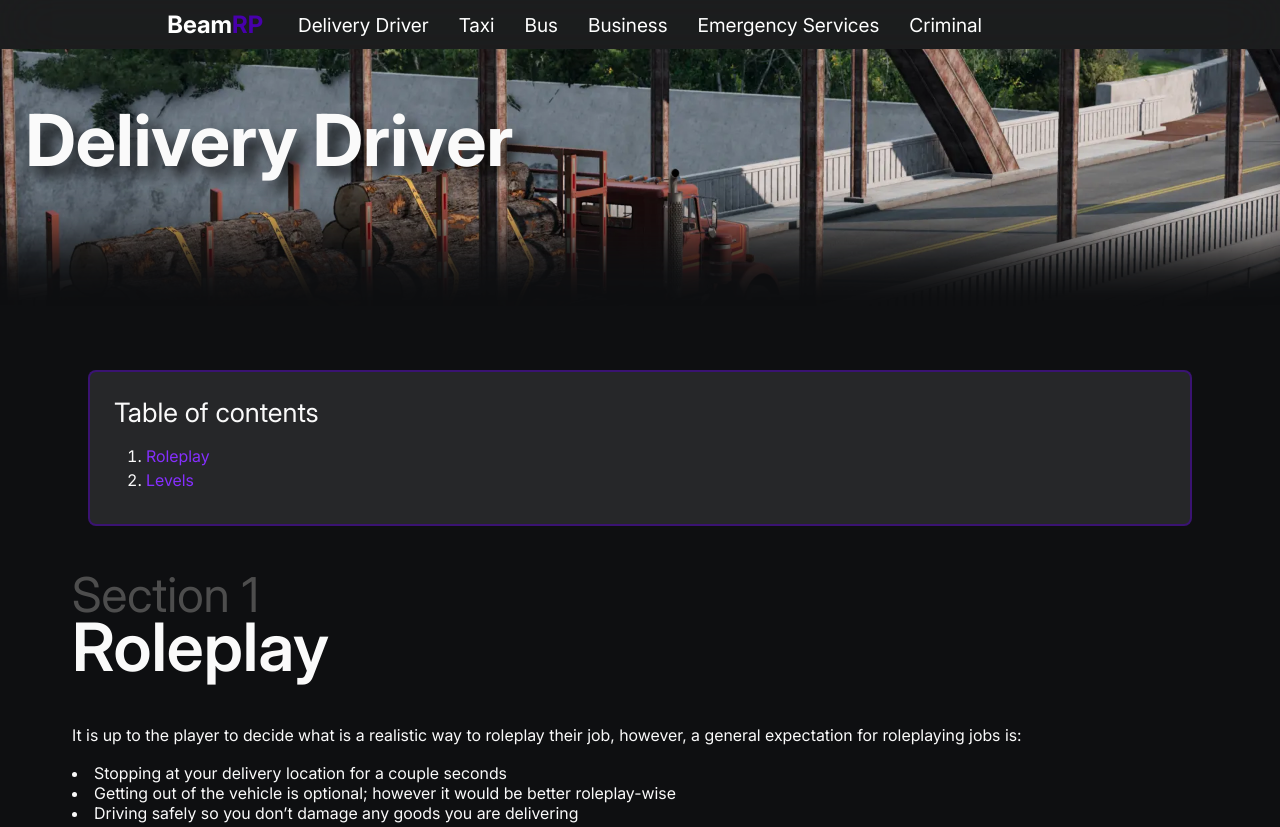
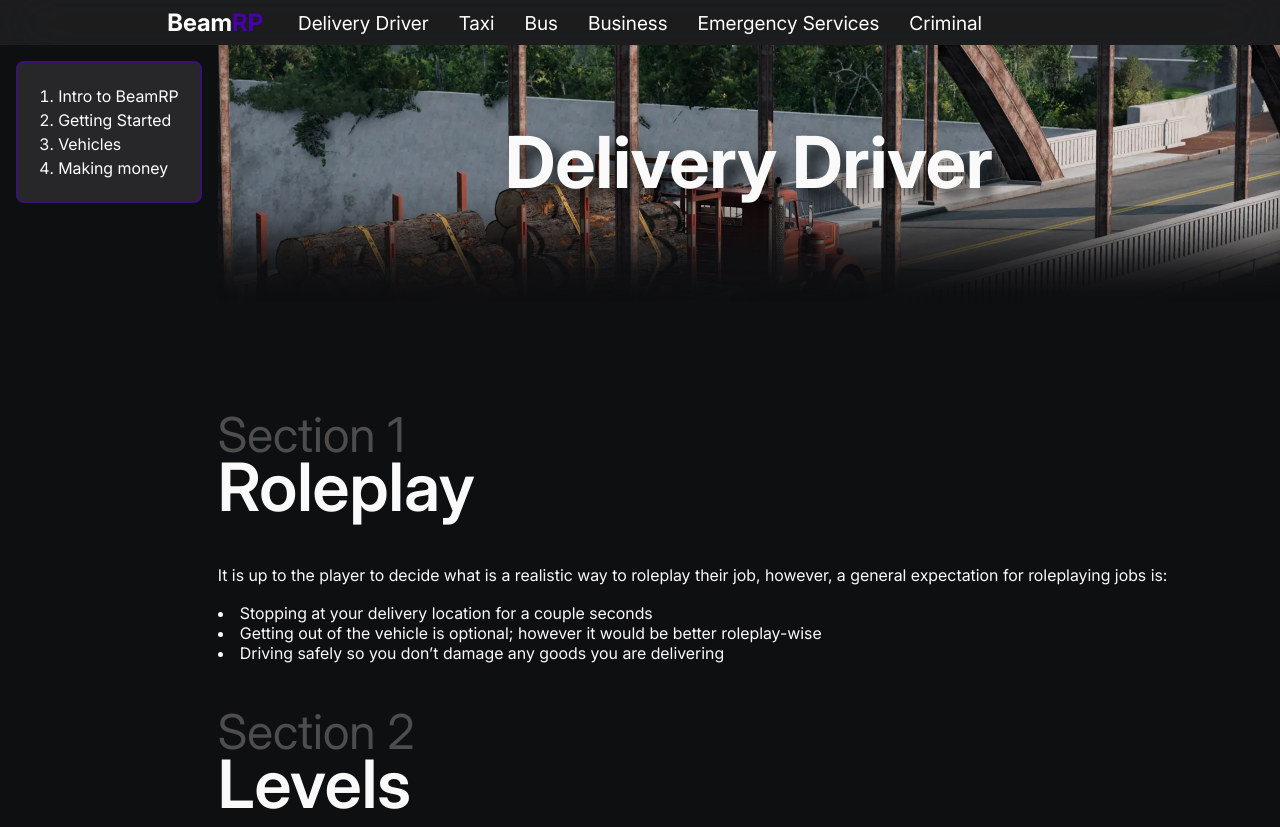
Before and after one commit to TelToa/Beamrp-doc2, a plain HTML site: page delivery.html in a window 1280 px wide. Shown: the top 827 px of the page. After the commit the page ends 800 px from the top, so only its background shows below. Drawn offline with Linux system fonts and the light colour scheme.

Commit message:
Added table of contents sidebar, broke all jobs but delivery driver... Also made the navbar part of the content

```diff
--- a/delivery.html
+++ b/delivery.html
@@ -64,23 +64,42 @@
     </style>
 </head>
 <body>
-
+    <nav class="navbar">
+        <div class="nav-left">
+        <a class="logo" href="#" onclick="checkLink('index')">Beam<span style="color: #4800ac">RP</span></a>
+        </div>
+        <div class="nav-center">
+            <a href="#" onclick="checkLink('delivery')">Delivery Driver</a>
+            <a href="#" onclick="checkLink('taxi')">Taxi</a>
+            <a href="#" onclick="checkLink('bus')">Bus</a>
+            <a href="#" onclick="checkLink('business')">Business</a>
+            <a href="#" onclick="checkLink('emergency')">Emergency Services</a>
+            <a href="#" onclick="checkLink('crime')">Criminal</a>
+        </div>
+            <div class="nav-right">
+            </div>
+    </nav>
+    <div class="tabcontainer">
+        <div class="side content">
+            <ol class="toc" role="list">
+                    <li>
+                      <a href="#1">Intro to BeamRP</a>
+                    </li>
+                    <li>
+                      <a href="#2">Getting Started</a>
+                    </li>
+                    <li>
+                      <a href="#3">Vehicles</a>
+                    </li>
+                    <li>
+                      <a href="#4">Making money</a>
+                    </li>
+                  </ol>
+                </div>
+        <div class="maincontent">
 <div class="delimg">
     <h1 class="jobtitle">Delivery Driver</h1>
 </div>
-    <div class="filler"></div>
-
-<div class="content">
-    <h3 style="margin:0.5rem">Table of contents</h3>
-        <ol class="toc" role="list">
-            <li>
-                <a href="#1">Roleplay</a>
-            </li>
-            <li>
-                <a href="#2">Levels</a>
-            </li>
-</div>
-
 <h2 id="1">
     <span class="sectionnumber">Section 1</span>
     <br><span class="sectiontitle">Roleplay</span>
@@ -156,6 +175,8 @@
     </div>
     <!-- Add more levels as needed -->
   </div>
-
+</div>
+</div>
+</div>
 </body>
 </html>
--- a/javascript.js
+++ b/javascript.js
@@ -28,26 +28,3 @@ function checkLink(docName) {
 
     xhr.send();
   }
-
-// Create navbar
-const template = document.createElement('template');
-
-  template.innerHTML = `
-    <nav class="navbar">
-    <div class="nav-left">
-    <a class="logo" href="#" onclick="checkLink('index')">Beam<span style="color: #4800ac">RP</span></a>
-    </div>
-    <div class="nav-center">
-        <a href="#" onclick="checkLink('delivery')">Delivery Driver</a>
-        <a href="#" onclick="checkLink('taxi')">Taxi</a>
-        <a href="#" onclick="checkLink('bus')">Bus</a>
-        <a href="#" onclick="checkLink('business')">Business</a>
-        <a href="#" onclick="checkLink('emergency')">Emergency Services</a>
-        <a href="#" onclick="checkLink('crime')">Criminal</a>
-    </div>
-        <div class="nav-right">
-        </div>
-    </nav>
-  `;
-
-document.body.appendChild(template.content);
--- a/jobstyle.css
+++ b/jobstyle.css
@@ -1,9 +1,7 @@
 .jobtitle {
   text-align: center;
-  position: absolute;
-  left: 2%;
-  margin-left: auto;
-  margin-right: auto;
+  margin: 0;
+  padding: 7%;
   text-shadow: 10px 10px 14px rgba(0, 0, 0, 0.8);
   font-size: 5.6vw;
 }
@@ -14,7 +12,6 @@
     height: 40vh;
     width: 100%;
     box-shadow: inset 0 -160px 55px -30px #0e0f11;
-    top: 49px;
     left: 0;
     background-position: 50% 54%;
     background-size: 100%;
@@ -25,7 +22,6 @@
     height: 40vh;
     width: 100%;
     box-shadow: inset 0 -160px 55px -30px #0e0f11;
-    top: 49px;
     left: 0;
     background-position: 50% 0%;
     background-size: 100%;
@@ -34,9 +30,7 @@
     position: absolute;
     background: url(images/highQuality/Taxi.webp) no-repeat center;
     height: 40vh;
-    width: 100%;
     box-shadow: inset 0 -160px 55px -30px #0e0f11;
-    top: 49px;
     left: 0;
     background-position: 50% 40%;
     background-size: 100%;
@@ -47,7 +41,6 @@
     height: 40vh;
     width: 100%;
     box-shadow: inset 0 -160px 55px -30px #0e0f11;
-    top: 49px;
     left: 0;
     background-position: 50% 45%;
     background-size: 100%;
@@ -58,7 +51,6 @@
     height: 40vh;
     width: 100%;
     box-shadow: inset 0 -160px 55px -30px #0e0f11;
-    top: 49px;
     left: 0;
     background-position: 50% 0%;
     background-size: 100%;
@@ -69,19 +61,15 @@
     height: 40vh;
     width: 100%;
     box-shadow: inset 0 -160px 55px -30px #0e0f11;
-    top: 49px;
     left: 0;
     background-position: 50% 55%;
     background-size: 100%;
 }
 .delimg {
-    position: absolute;
     background: url(images/highQuality/Truckbridge.webp) no-repeat center;
     height: 40vh;
     width: 100%;
     box-shadow: inset 0 -160px 55px -30px #0e0f11;
-    top: 49px;
-    left: 0;
     background-position: 50% 60%;
     background-size: 100%;
 }
--- a/stylesheet.css
+++ b/stylesheet.css
@@ -1,8 +1,3 @@
-@media (max-width: 768px) {
-    body {
-        padding: 10px 2%;
-    }
-}
 .no-js #loader { display: none;  }
 .js #loader { display: block; position: absolute; left: 100px; top: 0; }
 .se-pre-con {
@@ -17,7 +12,8 @@
 body {
     background-color: #0e0f11;
     color: #fafafa;
-    padding: 2% 5%;
+    overflow: hidden;
+    margin: 0px;
 }
 h1 {
     font-size: 50pt;
@@ -38,20 +34,44 @@ hr {
     border: none;
     border-top: 1px solid #4d4d4d;
 }
-    /* Navbar styling */
+
+
+.tabcontainer {
+    display: grid;
+    position: fixed;
+    grid-template-columns: auto 1fr;
+    height: 100%;
+    width: 100%;
+    top: 45px;
+}
+
+.side {
+    position: relative;
+    overflow-y: auto;
+    height: fit-content;
+}
+
+.toc {
+    margin-block: 0.5em;
+    padding-inline: 1.2em;
+    padding-right: 0;
+    margin: 5px;
+}
+
+.maincontent {
+    overflow-y: auto;
+    padding-bottom: 45px
+}
+
 .navbar {
     display: flex;
-    position: fixed;
     justify-content: space-between;
     align-items: center;
     background-color: #33333365;
     backdrop-filter: blur(30px);
     padding: 10px 20px;
-    top: 0;
-    left: 0;
-    right: 0;
-    z-index: 5;
     transition: all 0.3s ease;
+    height: 25px;
 }
 .navbar .logo {
     font-size: 1.5em;
@@ -108,7 +128,6 @@ hr {
 }
 .title {
     text-align: center;
-    background-color: #f0f5ff;
     font-weight: 600;
     color: #4800ac;
     border-radius: 0.5rem;
@@ -123,20 +142,20 @@ hr {
     /* Link styling */
 a{
     text-decoration: none;
-    color: #852ffd;
+    color: #ffffff;
     transition: color 0.2s ease;
 }
 a:hover {
     color: #d977ff;
 }
+
     /* Content and Area styling */
 .content {
     padding: var(--spacing);
     margin: var(--spacing);
     border-radius: 0.5rem;
     border: 2px #4d02b586 solid;
-    background-color: rgba(255, 255, 255, 0.1);
-    transition: 0.3s ease;
+    background-color: #272729;
     overflow-x: auto;
 }
 .content:hover {
```
Also changed, not shown: index.html (+24 -10 lines).
